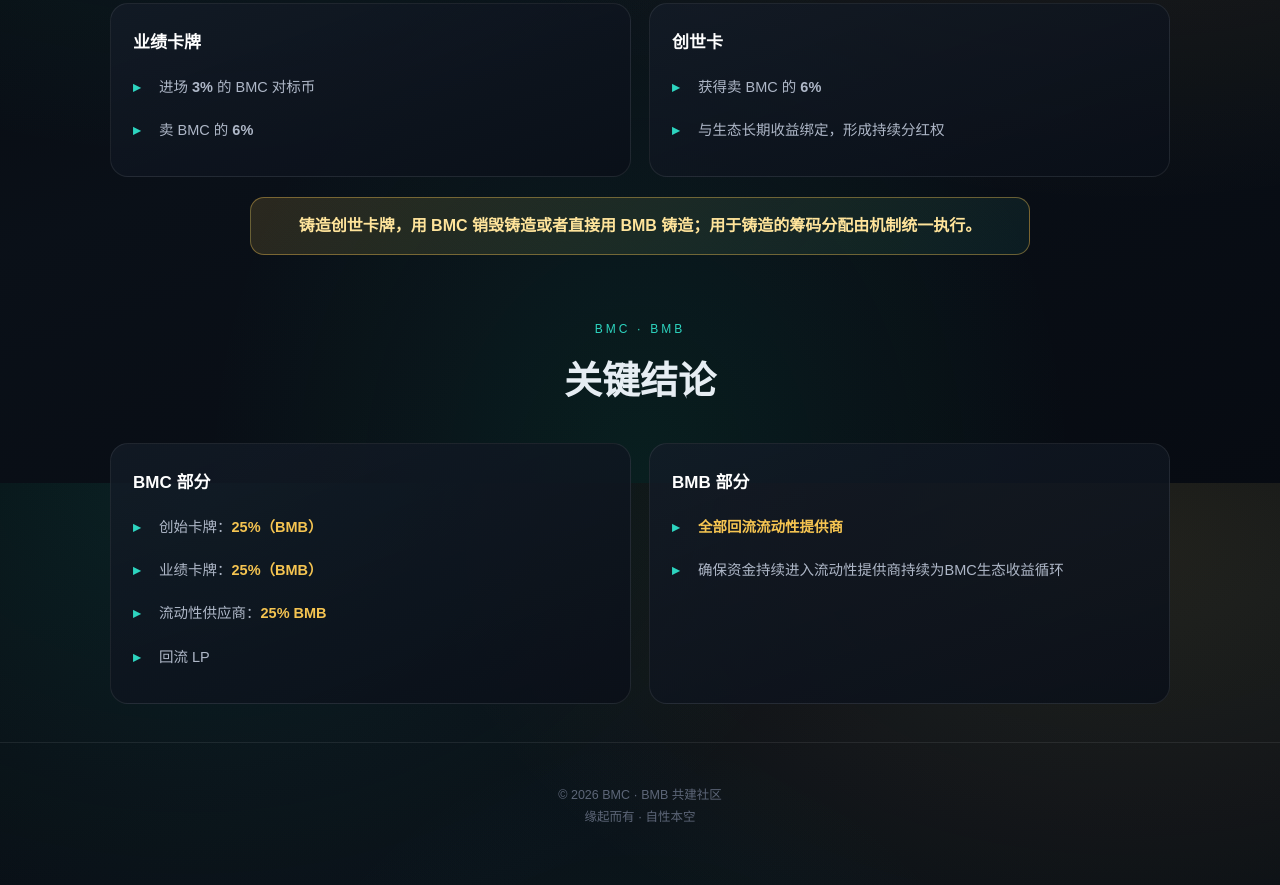
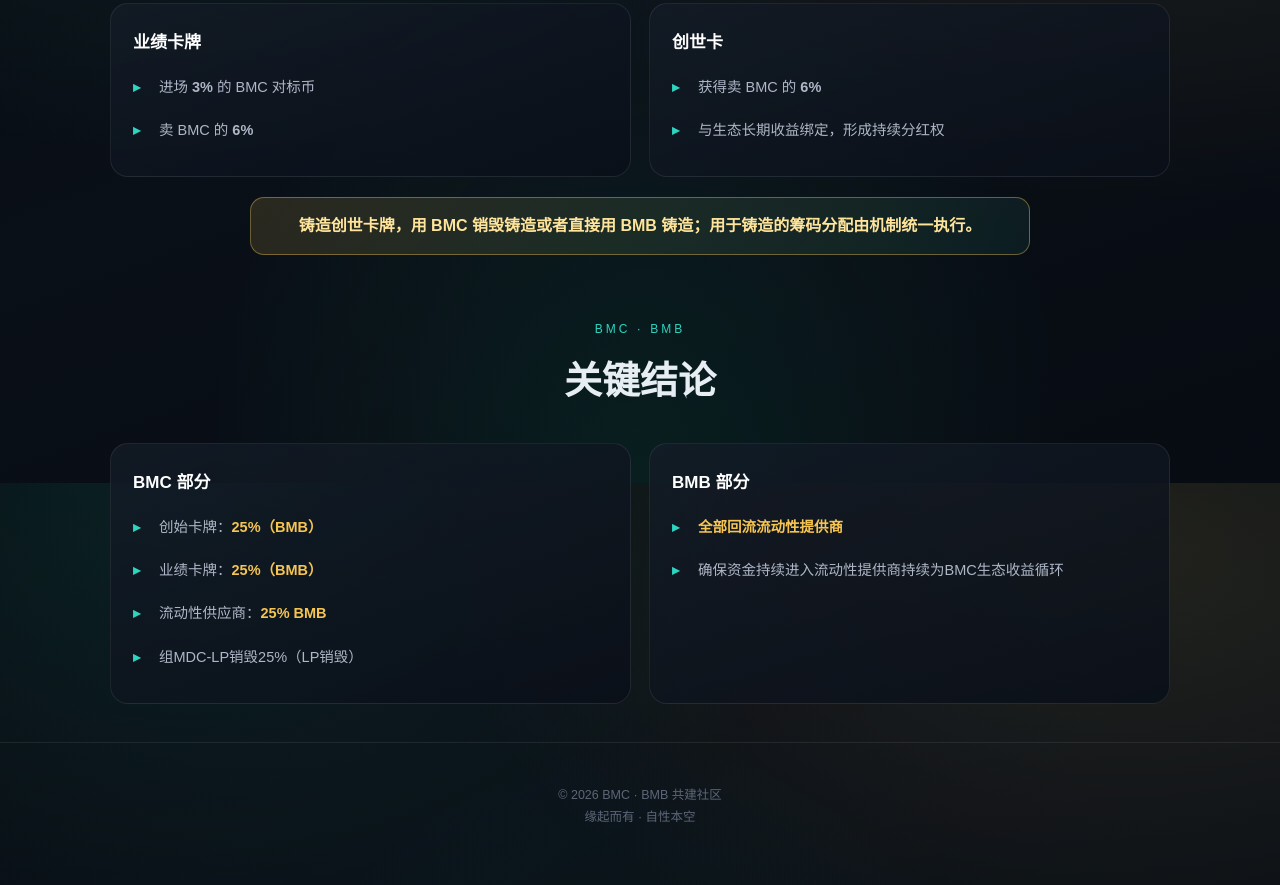
Before and after one commit to 229224oo/SHIBPEPE, a website: page index.html in a window 1280 px wide. Shown: the part 3517-4402 px from the top of the page. Drawn offline with Linux system fonts and the light colour scheme.

Commit message:
Update LP return rule to include MDC-LP destruction

```diff
--- a/index.html
+++ b/index.html
@@ -474,7 +474,7 @@
             <li>创始卡牌：<b>25%（BMB）</b></li>
             <li>业绩卡牌：<b>25%（BMB）</b></li>
             <li>流动性供应商：<b>25% BMB</b></li>
-            <li>回流 LP</li>
+            <li>组MDC-LP销毁25%（LP销毁）</li>
           </ul>
         </div>
         <div class="card">
```
